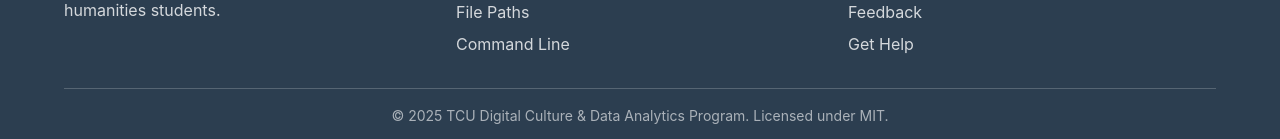
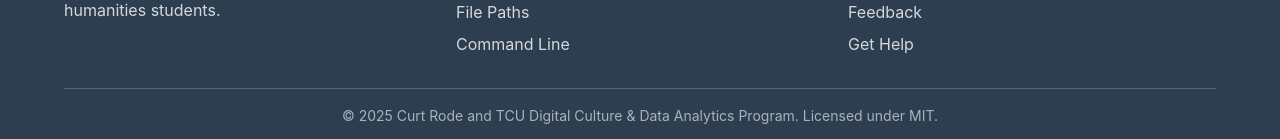
Before and after one commit to TCU-DCDA/know_your_damned_computer, a Jekyll site: the page built from docs/index.html, in a window 1280 px wide and 900 px high, scrolled down 3461 px. Shown: the part 758-897 px from the top of the window. Built offline with Jekyll 4.4.1, drawn with Linux system fonts in a browser that asks for light colours; nearby versions of some CDN libraries.

Commit message:
Update _config.yml

```diff
--- a/docs/_config.yml
+++ b/docs/_config.yml
@@ -3,7 +3,7 @@
 
 title: "Know Your Damned Computer"
 description: "Interactive Digital Humanities Computer Skills Guide"
-author: "TCU Digital Culture & Data Analytics Program"
+author: "Curt Rode and TCU Digital Culture & Data Analytics Program"
 baseurl: "/know_your_damned_computer"
 url: "https://tcu-dcda.github.io"
 
```
